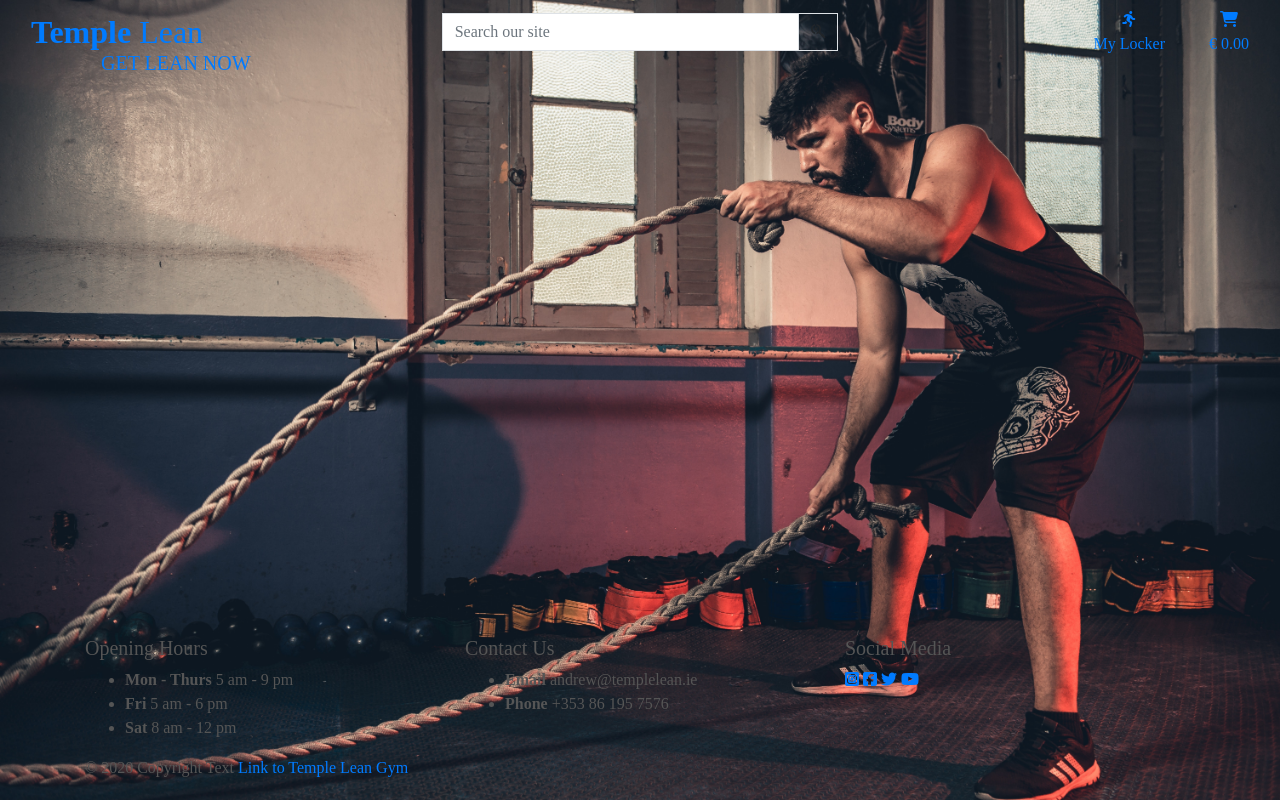
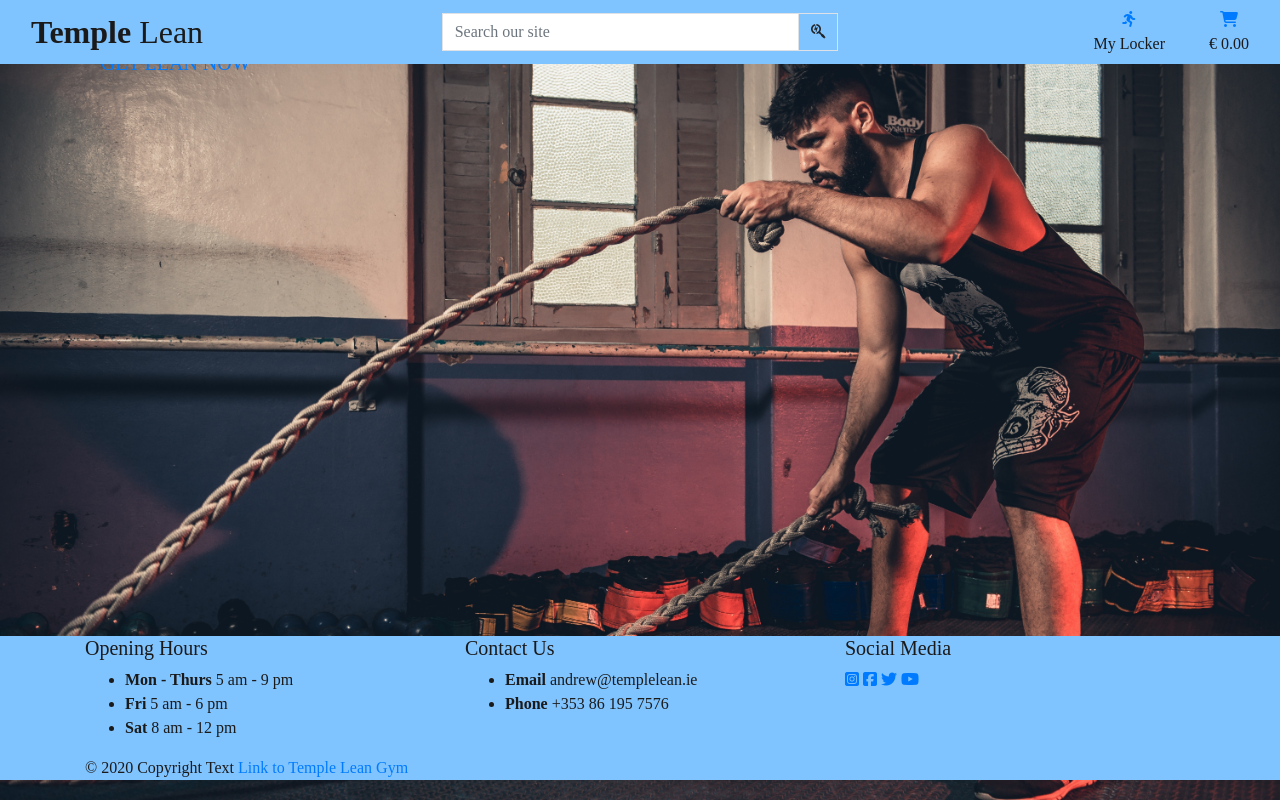
Before and after one commit to Andrew-code2020/ms4, a Django app: page / in a window 1280 px wide. Run offline with Django 3.2, Linux system fonts and the light colour scheme; some libraries are stand-ins or nearby versions; some web fonts are replaced.

Commit message:
background color added text color added

```diff
--- a/static/css/base.css
+++ b/static/css/base.css
@@ -1,6 +1,5 @@
-/*----*/
 
-
+/*--Home page--*/
 
 html {
     height: 100%;
@@ -14,6 +13,18 @@ body {
     font-family: 'RocknRoll One';
 }
 
-.text-lean{
+.text-lean {
+    color:#1a1a1a;
+}
 
+/*--homepage header--*/
+.top-banner{
+    background-color: #80C4FF;
+    color:#1a1a1a;
 }
+
+/*--Footer--*/
+footer {
+    background-color:#80C4FF;
+    color:#1a1a1a;
+}
--- a/templates/base.html
+++ b/templates/base.html
@@ -53,13 +53,8 @@
 <!--Body of Base code-->
 
 <body>
-
-
-    <body>
-
-        <body>
     <header class="container-fluid fixed-top">
-                <div class="row">
+        <div class="row top-banner">
             <div class="col-12 col-lg-4 my-auto py-1 py-lg-0 text-center text-lg-left">
                 <a href="{% url 'home' %}" class="nav-link main-logo-link">
                     <h2 class="logo-font text-lean my-0"><strong>Temple</strong> Lean</h2>
@@ -71,8 +66,7 @@
                         <input class="form-control border border-black rounded-0" type="text" name="q"
                             placeholder="Search our site">
                         <div class="input-group-append">
-                                    <button class="form-control btn btn-black border border-black rounded-0"
-                                        type="submit">
+                            <button class="form-control btn btn-black border border-black rounded-0" type="submit">
                                 <span class="icon">
                                     <i class="fab fa-searchengin"></i>
                                 </span>
@@ -88,7 +82,7 @@
                             aria-haspopup="true" aria-expanded="false">
                             <div class="text-center">
                                 <div><i class="fas fa-running"></i></div>
-                                        <p class="my-0">My Locker</p>
+                                <p class="text-lean my-0">My Locker</p>
                             </div>
                         </a>
                         <div class="dropdown-menu border-0" aria-labelledby="user-options">
@@ -109,7 +103,7 @@
                             href="">
                             <div class="text-center">
                                 <div><i class="fas fa-shopping-cart"></i></div>
-                                        <p class="my-0">
+                                <p class=" text-lean my-0">
                                     {% if grand_total %}
                                     € {{ grand_total|floatformat:2 }}
                                     {% else %}
@@ -169,8 +163,8 @@
                 <!--Social Media with external links to the developers own social media-->
                 <div class="col-sm-4">
                     <h5>Social Media</h5>
-                            <a class="social-media" href="https://www.instagram.com/andrew_burns_moves/"
-                                target="_blank"><i class="fab fa-instagram-square"></i></a>
+                    <a class="social-media" href="https://www.instagram.com/andrew_burns_moves/" target="_blank"><i
+                            class="fab fa-instagram-square"></i></a>
                     <a class="social-media" href="https://www.facebook.com/andrewburnsmoves" target="_blank"><i
                             class="fab fa-facebook-square"></i></a>
                     <a class="social-media" href="https://twitter.com/aburnsmoves" target="_blank"><i
@@ -199,7 +193,4 @@
 
 </body>
 
-
-    </body>
-
 </html>
```
Lines whose indentation alone changed are shown as unchanged.
